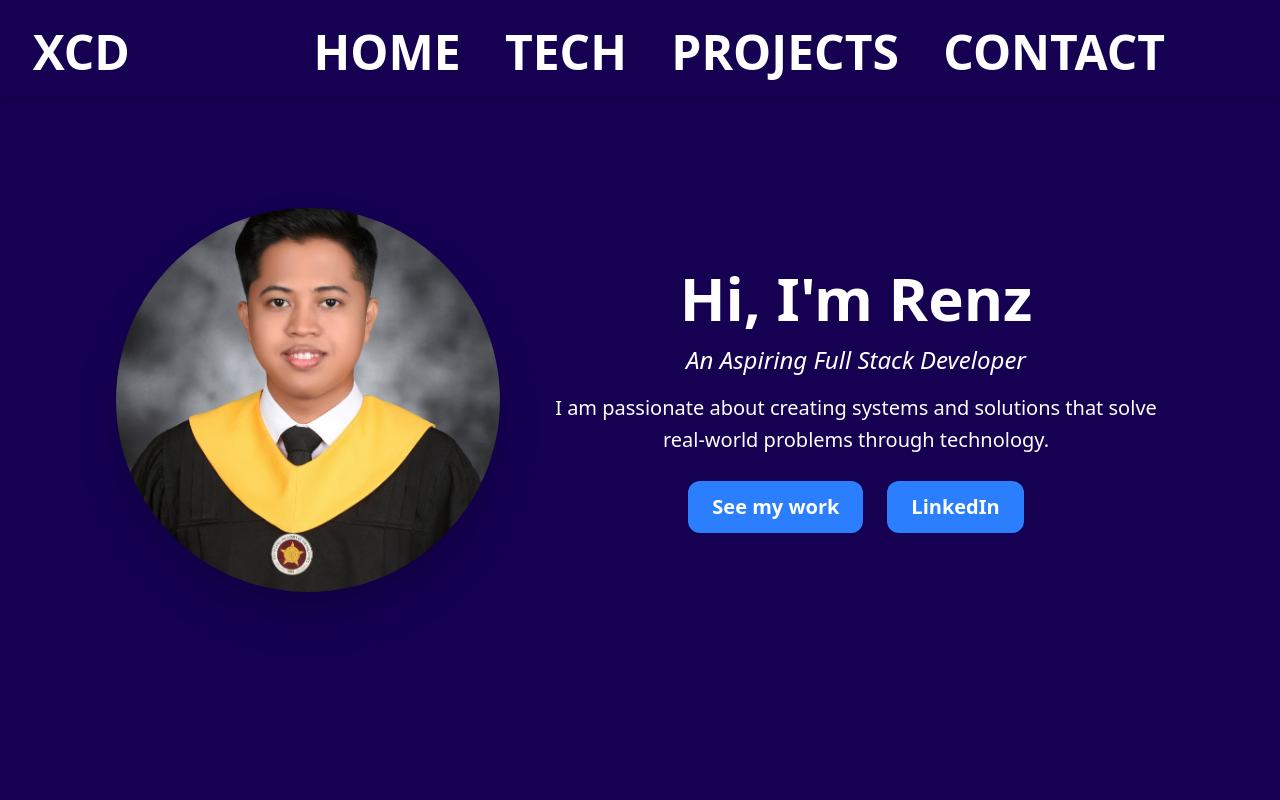
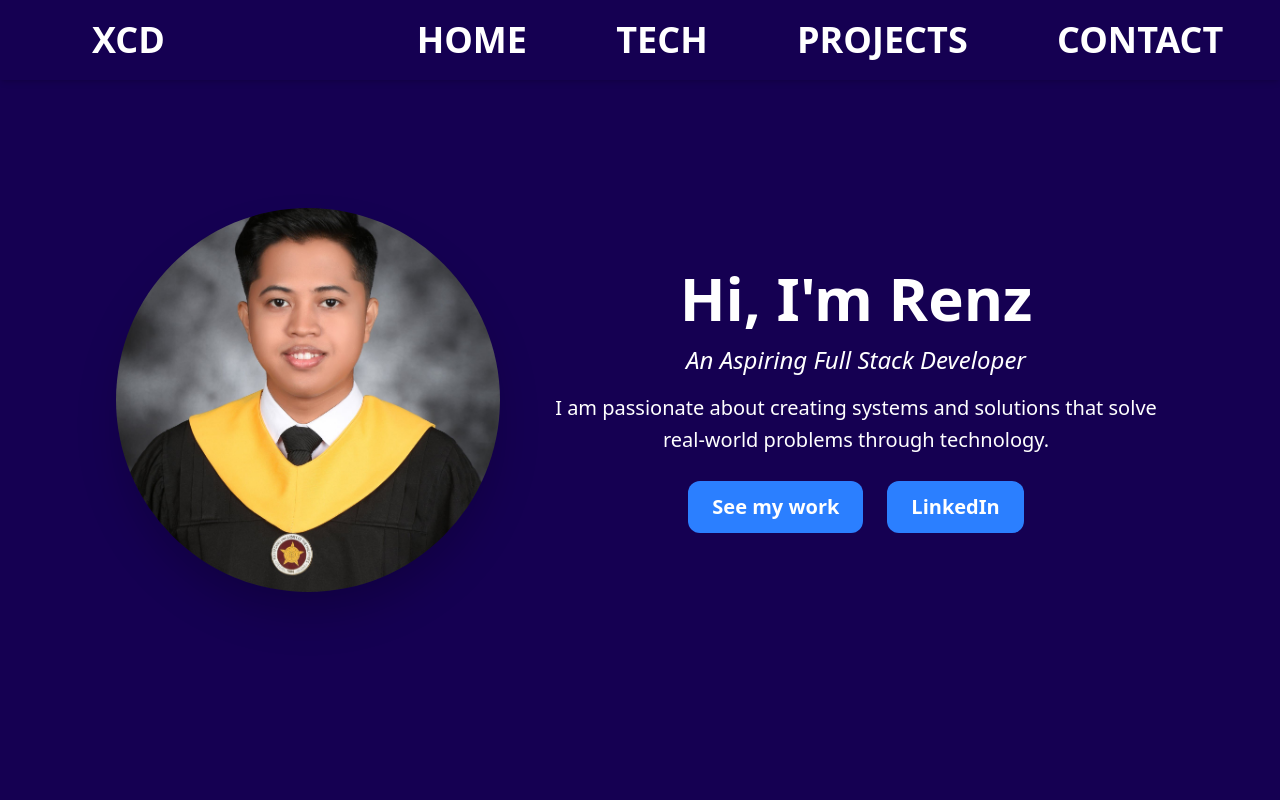
Before and after one commit to rnzrysrio/my-react-profile, a React (Vite) app: page / in a window 1280 px wide. Shown: the top 800 px of the page. Built offline with nearby package versions, Linux system fonts and the light colour scheme.

Commit message:
Fixed UI issues and font sizing for Navigation Bar

```diff
--- a/src/components/Navbar.jsx
+++ b/src/components/Navbar.jsx
@@ -7,10 +7,10 @@ const Navbar = () => {
     <nav className="fixed top-0 left-0 w-full bg-[#150052] text-white z-50 px-14 py-6 md:px-5 lg:px-3 lg:py-5 shadow-md">
 
       {/* Top row */}
-      <div className="flex justify-between items-center md:justify-around lg:pt-2">
+      <div className="flex justify-between items-center md:justify-between">
 
         {/* Logo */}
-        <div className="text-5xl font-bold md:text-3xl md:pl-10 lg:text-5xl lg:ml-[-100px]">
+        <div className="text-4xl font-bold md:text-2xl lg:text-4xl lg:ml-20">
           XCD
         </div>
 
@@ -23,17 +23,17 @@ const Navbar = () => {
         </button>
 
         {/* Desktop Navigation */}
-        <div className="hidden md:flex md:w-1xl lg:w-4xl justify-around text-center">
-          <a href="#home" className="mx-5 hover:bg-[#82D9F1] text-3xl font-bold transition-colors duration-500 lg:text-5xl">
+        <div className="hidden md:flex md:w-[70%] lg:w-4xl justify-around text-center">
+          <a href="#home" className="mx-1 hover:bg-[#82D9F1] md:text-2xl lg:text-4xl font-bold transition-colors duration-500">
             HOME
           </a>
-          <a href="#tech" className="mx-5 hover:bg-[#82D9F1] text-3xl font-bold transition-colors duration-500 lg:text-5xl">
+          <a href="#tech" className="mx-1 hover:bg-[#82D9F1] md:text-2xl lg:text-4xl font-bold transition-colors duration-500">
             TECH
           </a>
-          <a href="#projects" className="mx-5 hover:bg-[#82D9F1] text-3xl font-bold transition-colors duration-500 lg:text-5xl">
+          <a href="#projects" className="mx-1 hover:bg-[#82D9F1] md:text-2xl lg:text-4xl font-bold transition-colors duration-500">
             PROJECTS
           </a>
-          <a href="#contact" className="mx-5 hover:bg-[#82D9F1] text-3xl font-bold transition-colors duration-500 lg:text-5xl">
+          <a href="#contact" className="mx-1 hover:bg-[#82D9F1] md:text-2xl lg:text-4xl font-bold transition-colors duration-500">
             CONTACT
           </a>
         </div>
@@ -57,7 +57,7 @@ const Navbar = () => {
           <nav className="flex flex-col gap-4">
             <a
               href="#home"
-              className="py-4 text-center hover:bg-[#82D9F1] text-4xl font-bold transition-colors duration-500"
+              className="py-4 text-center hover:bg-[#82D9F1] text-3xl font-bold transition-colors duration-500"
               onClick={() => setIsOpen(false)}
             >
               HOME
@@ -65,7 +65,7 @@ const Navbar = () => {
 
             <a
               href="#about"
-              className="py-4 text-center hover:bg-[#82D9F1] text-4xl font-bold transition-colors duration-500"
+              className="py-4 text-center hover:bg-[#82D9F1] text-3xl font-bold transition-colors duration-500"
               onClick={() => setIsOpen(false)}
             >
               ABOUT
@@ -73,7 +73,7 @@ const Navbar = () => {
 
             <a
               href="#tech"
-              className="py-4 text-center hover:bg-[#82D9F1] text-4xl font-bold transition-colors duration-500"
+              className="py-4 text-center hover:bg-[#82D9F1] text-3xl font-bold transition-colors duration-500"
               onClick={() => setIsOpen(false)}
             >
               TECH STACK
@@ -81,7 +81,7 @@ const Navbar = () => {
 
             <a
               href="#projects"
-              className="py-4 text-center hover:bg-[#82D9F1] text-4xl font-bold transition-colors duration-500"
+              className="py-4 text-center hover:bg-[#82D9F1] text-3xl font-bold transition-colors duration-500"
               onClick={() => setIsOpen(false)}
             >
               PROJECTS
@@ -89,7 +89,7 @@ const Navbar = () => {
 
             <a
               href="#education"
-              className="py-4 text-center hover:bg-[#82D9F1] text-4xl font-bold transition-colors duration-500"
+              className="py-4 text-center hover:bg-[#82D9F1] text-3xl font-bold transition-colors duration-500"
               onClick={() => setIsOpen(false)}
             >
               EDUCATION
@@ -97,7 +97,7 @@ const Navbar = () => {
 
             <a
               href="#contact"
-              className="py-4 text-center hover:bg-[#82D9F1] text-4xl font-bold transition-colors duration-500"
+              className="py-4 text-center hover:bg-[#82D9F1] text-3xl font-bold transition-colors duration-500"
               onClick={() => setIsOpen(false)}
             >
               CONTACT
```
